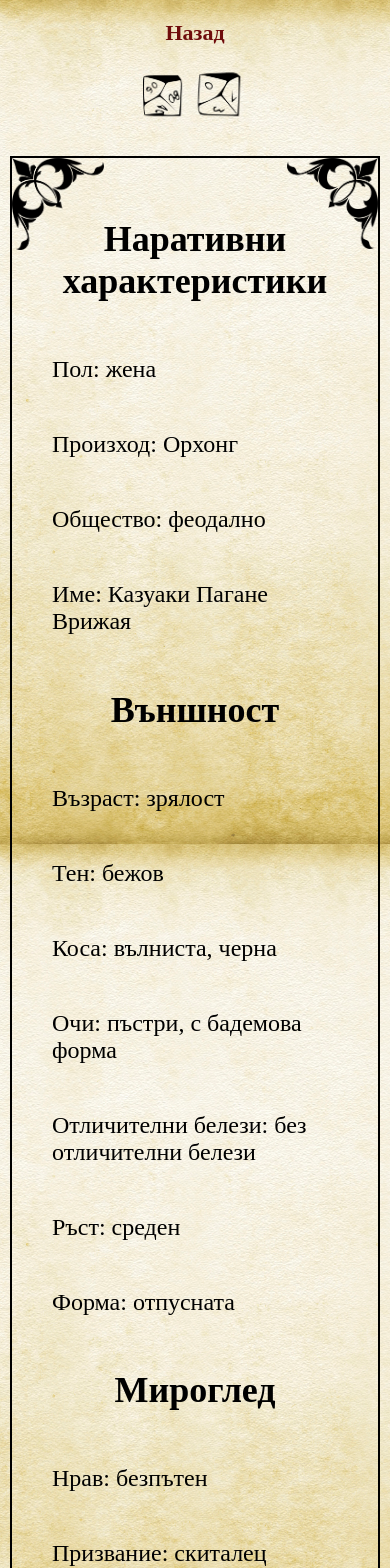
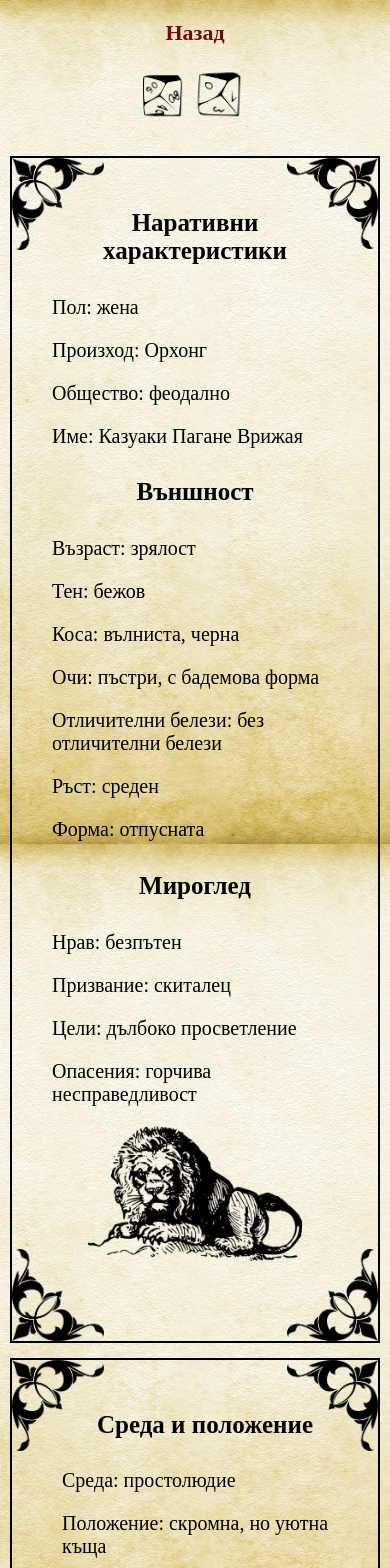
Before and after one commit to tery999/Random-Hero-Generator, a React (Vite) app: page /Quick in a window 390 px wide. Shown: the top 1568 px of the page. Built offline with nearby package versions, Linux system fonts and the light colour scheme; a web font is replaced by a local one.

Commit message:
some more css testing

```diff
--- a/src/Components/Quick/Quick.css
+++ b/src/Components/Quick/Quick.css
@@ -1,4 +1,5 @@
 @media screen and (max-width: 450px) {
+
     .statsDiv {
         width: 100% !important;
     }
@@ -46,7 +47,7 @@
         flex-direction: column !important;
     }
 
-    .questionMark:hover ~ .hiddenEquipment {
+    .questionMark:hover~.hiddenEquipment {
 
         width: 100% !important;
         left: -20px !important;
@@ -54,23 +55,79 @@
 
     }
 }
+
 @media screen and (max-width: 1043px) {
     .lionPic {
         position: relative !important;
-        right:  0px !important;
+        right: 0px !important;
         bottom: 0px !important;
         padding-top: 90px !important;
+    }
+}
+
+@media screen and (max-width: 970px) {
+    .ricarNaKon {
+        position: absolute;
+        width: 35% !important;
+        top: 140px;
+        right: 0px !important;
+
+    }
+}
+
+@media screen and (max-width: 970px) and (min-width: 700px){
+
+    .RodP {
+        width: 400px !important;
     }
 }
 
 @media screen and (max-width: 700px) {
     .lionPic {
         position: relative !important;
-        right:  0px !important;
+        right: 0px !important;
         bottom: 0px !important;
         padding-top: 10px !important;
         width: 70% !important;
     }
+
+}
+
+@media screen and (max-width: 600px) {
+    p {
+        font-size: 20px !important;
+        margin-top: 10px !important;
+        margin-bottom: 10px !important;
+    }
+
+    h2 {
+        font-size: 25px !important;
+    }
+
+    .ricarNaKon {
+        position: relative !important;
+        width: 50% !important;
+        top: 0px !important;
+        right: 0px !important;
+
+    }
+
+    .ricatNaKonTwo {
+        width: 50% !important;
+    }
+
+}
+
+@media screen and (max-width: 600px) and (min-width: 350px) {
+    .mehanichniStatHolder div {
+        padding-left: 30px !important;
+    }
+}
+
+p {
+    font-size: 24px;
+    margin-top: 20px;
+    margin-bottom: 15px;
 }
 
 
@@ -124,6 +181,7 @@
     align-items: start;
     border: 2px solid black;
     padding: 30px;
+    padding-bottom: 80px;
 }
 
 .secondRow {
@@ -139,6 +197,19 @@
     padding-left: 50px;
     padding-right: 30px;
     max-width: 1023px;
+}
+
+.ricarNaKon {
+    position: absolute;
+    width: 350px;
+    top: 140px;
+    right: 50px;
+}
+
+.ricatNaKonTwo {
+    position: relative;
+    width: 250px;
+    padding-left: 20px;
 }
 
 .thirdRow {
@@ -172,7 +243,8 @@
     width: 100%;
 }
 
-.fifthRow , .sixthRow{
+.fifthRow,
+.sixthRow {
     box-sizing: border-box;
     position: relative;
     display: flex;
@@ -213,22 +285,22 @@
     width: 120px;
 }
 
-.cornerDec.upRight{
+.cornerDec.upRight {
     right: 0px;
     top: 0px;
 }
 
-.cornerDec.upLeft{
+.cornerDec.upLeft {
     left: 0px;
     top: 0px;
 }
 
-.cornerDec.downLeft{
+.cornerDec.downLeft {
     left: 0px;
     bottom: 0px;
 }
 
-.cornerDec.downRight{
+.cornerDec.downRight {
     right: 0px;
     bottom: 0px;
 }
@@ -312,7 +384,7 @@
     justify-content: space-between;
 }
 
-.singleSpecHolder > div {
+.singleSpecHolder>div {
     display: flex;
     justify-content: center;
     align-items: center;
@@ -336,7 +408,7 @@
     width: 24px;
 }
 
-.singleSpecHolder img:hover + .points {
+.singleSpecHolder img:hover+.points {
     margin-left: 4px;
 }
 
@@ -354,17 +426,20 @@
     margin-bottom: 5px;
 }
 
-.PhysicalSpecialtiesStatHolder, .MentalSpecialtiesStatHolder {
+.PhysicalSpecialtiesStatHolder,
+.MentalSpecialtiesStatHolder {
     display: flex;
     flex-direction: column;
 }
 
-.PhysicalSpecialtiesStatHolder p ,.MentalSpecialtiesStatHolder p {
+.PhysicalSpecialtiesStatHolder p,
+.MentalSpecialtiesStatHolder p {
     margin-top: 10px;
     margin-bottom: 5px;
 }
 
-.PhysicalBothRows , .MentalBothRows {
+.PhysicalBothRows,
+.MentalBothRows {
     display: flex;
     flex-direction: row;
     flex-wrap: wrap;
@@ -374,7 +449,8 @@
 
 }
 
-.PhysicalBothRows > div ,.MentalBothRows > div {
+.PhysicalBothRows>div,
+.MentalBothRows>div {
     width: 320px;
 }
 
@@ -418,7 +494,7 @@
     display: none;
 }
 
-.questionMark:hover ~ .hiddenEquipment {
+.questionMark:hover~.hiddenEquipment {
     padding-left: 10px;
     display: block;
     position: absolute;
--- a/src/Components/Quick/Quick.tsx
+++ b/src/Components/Quick/Quick.tsx
@@ -181,7 +181,7 @@ export default function Quick() {
                         <p> Нрав: {heroStats.worldView.character}</p>
                         <p> Призвание: {heroStats.worldView.calling}</p>
                         <p> Цели: {heroStats.worldView.aims}</p>
-                        <p> Опасения: {heroStats.worldView.concerns}</p>
+                        <p className="opasenia"> Опасения: {heroStats.worldView.concerns}</p>
                     </div>
                     <img className="lionPic" src="/lionImage.png" alt="" />
                 </div>
@@ -194,7 +194,7 @@ export default function Quick() {
                         <h2>Среда и положение</h2>
                         <p> Среда: {heroStats.familyAndRelationships.surrounding}</p>
                         <p> Положение: {heroStats.familyAndRelationships.wealth}</p>
-                        <p> Род: {heroStats.familyAndRelationships.familyReputation}</p>
+                        <p className="RodP"> Род: {heroStats.familyAndRelationships.familyReputation}</p>
                         <p> Семейство: {heroStats.familyAndRelationships.family}</p>
                         <p> Братя и сестри: {heroStats.familyAndRelationships.siblings}</p>
                         <p> Семейно положение: {heroStats.familyAndRelationships.relationshipStatus}</p>
@@ -204,6 +204,7 @@ export default function Quick() {
                         <p> Слухове: {heroStats.familyAndRelationships.rumors}</p>
                         <p className="TrudnostiIPostijeniqP"> Трудности и Постижения: {heroStats.familyAndRelationships.difficultiesAndAchievements}</p>
                     </div>
+                    <img className="ricarNaKon" src="/ricarNaKon.png" alt="" />
                 </div>
                 <div className="thirdRow">
                     <img className="cornerDec upLeft" src="/CornerDecorationUpLeft.png" alt="" />
@@ -229,8 +230,9 @@ export default function Quick() {
                             <p> Възприятие: {heroStats.mechanicalStats.perception}</p>
                         </div>
                     </div>
+                    {disadvantages.length === 0 && <img className="ricatNaKonTwo" src="/ricarNaKon2.png" alt="" /> }
                     <div className="nedostataciHolder">
-                        <h2>Недостатъци</h2>
+                        {disadvantages.length > 0 && <h2>Недостатъци</h2> }
                         {disadvantages.map((single) =>
                             <p>{single.name} {single.level}: {single.information}</p>
                         )}
```
Also changed, not shown: public/ricarNaKon.png (added), 1 other file (tests, documents, lock files or other folders). Lines whose indentation alone changed are shown as unchanged.
